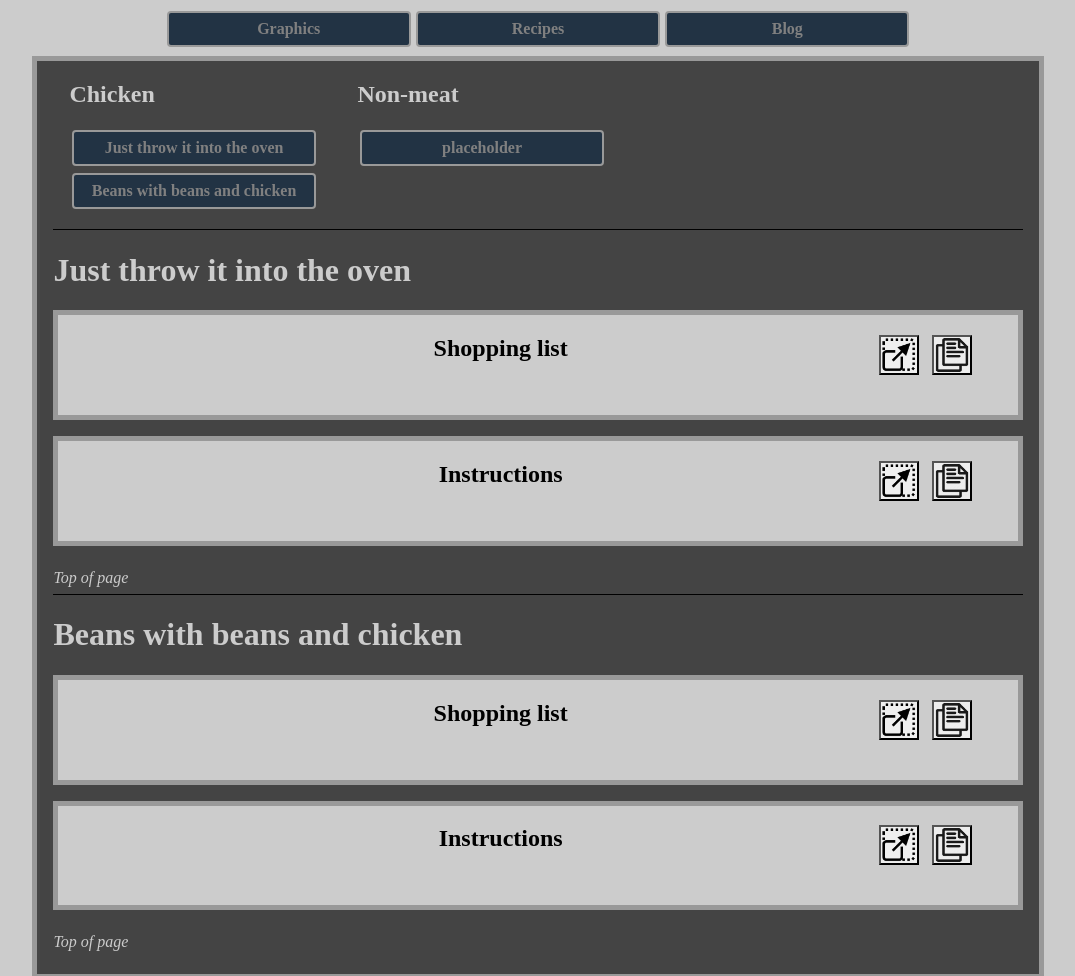
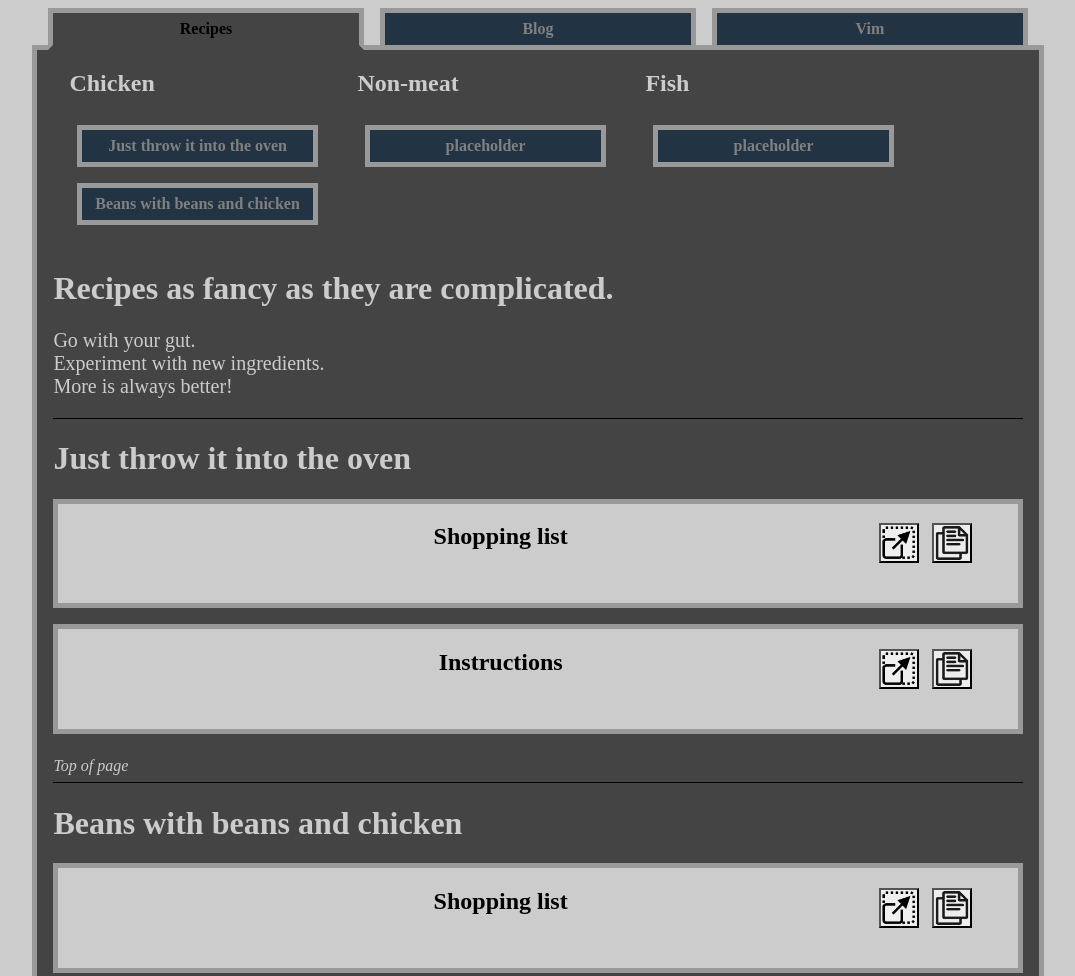
Before and after one commit to Trimblewick/GPUquick, a plain HTML site: page recipes.html in a window 1280 px wide. Shown: the top 976 px of the page, without its empty margins (102-1177 px from the left). Drawn offline with Linux system fonts and the light colour scheme.

Commit message:
Automated menubutton generation.

```diff
--- a/buttons.css
+++ b/buttons.css
@@ -1,27 +1,41 @@
 .button-menu {
-    width: 15em;
+    width: 100%;
     height: auto;
+    display: inline-block;
+    border: 4pt solid #999;
+    background: #234;
+    border-radius: 0;
+    font-weight: bold;
+}
 
+.button-menu-void {
+    width: 5%;
+    height: calc(100%-4pt);
     display: inline-block;
-    border: 2pt solid #999;
-    margin: 2pt;
-    margin-bottom: 3pt;
+    border-bottom: 4pt solid #999;
+    border-radius: 0;
+}
+
+.button-toc {
+    width: 90%;
+    height: auto;
+    display: inline-block;
+    border: 4pt solid #999;
+    margin: 6pt;
     background: #234;
-    border-radius: 3pt;
+    border-radius: 0;
+    font-weight: bold;
+}
 
-    font-weight: bold;
+.linkhover:hover {
+    color: black;
+    background: #ccc;
 }
 
 .to-top {
 	text-align: left;
 	background: #444;
 	color: #ccc;
-}
-
-.to-top:hover {
-
-	color: #ccc;
-	background: #444;
 }
 
 .to-top:visited {
--- a/helpers.js
+++ b/helpers.js
@@ -3,28 +3,43 @@ function AddMenuButtons()
   var header = document.getElementsByTagName("header")[0];
   //Name, Href
   var listOfButtons = [
-    ["Graphics", "dx.html"],
     ["Recipes", "recipes.html"],
-    ["Blog", ""]
-
+    ["Blog", "blog.html"],
+    ["Vim", "vim.html"]
   ];
 
+  var voidButton = document.createElement('div');
+  voidButton.setAttribute('class', 'button-menu-void');
+  header.appendChild(voidButton);
+
+  var currentPage = window.location.pathname.split("/").pop();
   for (var i = 0; i < listOfButtons.length; ++i)
   {
     var textNode = document.createTextNode(listOfButtons[i][0]);
     var menuButton = document.createElement('div');
     var hyperLink = document.createElement('a');
+    menuButton.setAttribute('class', 'button-menu linkhover');
+    menuButton.onclick = function () { currentButton=listOfButtons[i][0]; };
 
-    //add link and text to button
-    hyperLink.href = listOfButtons[i][1];
+    if (listOfButtons[i][1] != currentPage)
+    {
+      hyperLink.href = listOfButtons[i][1];
+    }
+    else
+    {
+			menuButton.setAttribute('style', 'border-bottom-color: #444; background-color: #444;');
+			hyperLink.setAttribute('style', 'color: black;');
+    }
+
     hyperLink.appendChild(textNode);
-
-    //set class
-    menuButton.className = 'button-menu';
     menuButton.appendChild(hyperLink);
 
-    //append
+    //append button
     header.appendChild(menuButton);
+    //append void button inbetween
+    voidButton = document.createElement('div');
+    voidButton.setAttribute('class', 'button-menu-void');
+    header.appendChild(voidButton);
   }
 }
 
@@ -91,14 +106,6 @@ function AddCodeBlock(instructionBlockId, fileName)
   instructionBlock.appendChild(codeBlock);
 }
 
-function TestTest(asdf)
-{
-  var keke = document.createElement('h1');
-  var textNode = document.createTextNode("TESTS");
-  keke.appendChild(textNode);
-  asdf.appendChild(keke);
-}
-
 function AddCollapsableBlockHeader(idcollapse, rubriktext)
 {
   var parentTag = document.getElementsByTagName('script');
@@ -125,9 +132,3 @@ function AddCollapsableBlockHeader(idcollapse, rubriktext)
 
   parentTag.appendChild(colblockhead);
 }
-
-
-//function AddTocMenu (loc)
-//{
-//  for (var i = 0; i < listOfButtons.length; ++i)
-//}
--- a/recipes.html
+++ b/recipes.html
@@ -11,54 +11,54 @@
 </head>
 <body>
   <main>
+    <div id="wrapper">
     <header>
       <script>
       AddMenuButtons();
       </script>
     </header>
 
-    <div id="wrapper">
       <div id="post-wrapper">
 
 
 		<div id="toc-wrapper"> <!-- menu -->
-      <div id="toc">
+      <div id="toc"> <!--column-->
       <h2>Chicken</h2>
-      <div class="button-menu"><a href=#rslngiskiten onclick="Collapse(this, 'lslngiskiten');Collapse(this, 'islngiskiten')"> Just throw it into the oven </a></div>
-      <div class="button-menu"><a href=#rbnormedkykling onclick="Collapse(this, 'lbnormedkykling');Collapse(this, 'ibnormedkykling')"> Beans with beans and chicken </a></div>
+      <div class="button-toc linkhover"><a href=#rslngiskiten onclick="Collapse(this, 'lslngiskiten');Collapse(this, 'islngiskiten')"> Just throw it into the oven </a></div>
+      <div class="button-toc linkhover"><a href=#rbnormedkykling onclick="Collapse(this, 'lbnormedkykling');Collapse(this, 'ibnormedkykling')"> Beans with beans and chicken </a></div>
       </div>
-      <div id="toc">
+
+      <div id="toc"> <!--column-->
       <h2>Non-meat</h2>
-      <div class="button-menu"><a href=#rslngiskiten>placeholder</a></div>
+      <div class="button-toc linkhover"><a href=#rslngiskiten>placeholder</a></div>
+      </div>
+
+      <div id="toc"> <!--column-->
+      <h2>Fish</h2>
+      <div class="button-toc linkhover"><a href=#rslngiskiten>placeholder</a></div>
       </div>
       		</div> <!-- end menu -->
 
 
+	<h1>Recipes as fancy as they are complicated. </h1>
+	 <p>Go with your gut. <br/>
+	  Experiment with new ingredients. <br/>
+	  More is always better! </p>
 
       <div id="post">
 	<h1 id=rslngiskiten> Just throw it into the oven </h1>
-	  <!--The recipes are as fancy as they are complicated. <br/>
-	  Where instructions are lacking, just go with your gut! <br/>
-	  If you fancy a certain ingredient, add more of it.-->
 	<div id="collapsableblock">
 	<script>AddCollapsableBlockHeader("lslngiskiten", "Shopping list");</script>
-          <!--<div id="collapsableblockheader">
-	    <div>
-              <button class="button-copy" onclick="CopyDivToClipboard('lslngiskiten')"></button>
-              <button class="button-collapse" onclick="Collapse(this, 'lslngiskiten')"></button>
-	    </div>
-            <h2>Shopping list</h2>
-	  </div>-->
           <div id="lslngiskiten" style="display: none">
 	  <p><b>Ingredients:</b><br/>
-	  Chicken breasts - 500-1000 grams <br/>
-	  Chorizo sausage - 300-500 grams <br/>
+	  Chicken breasts <br/>
+	  Chorizo sausage <br/>
 	  Zucchini <br/>
 	  Pepper <br/>
-	  Onions - 4-5 <br/>
+	  Onions <br/>
 	  Garlic <br/>
-	  Chickpeas - 1-2 cans<br/>
-	  Mixed olives - 200 grams<br/>
+	  Chickpeas <br/>
+	  Mixed olives <br/>
 	  <br/>
 	  <b>Carbs:</b><br/>
 	  Couscous or rice<br/></p>
@@ -73,13 +73,7 @@
 	  </div>
         </div>
         <div id="collapsableblock">
-          <div id="collapsableblockheader">
-	    <div>
-              <button class="button-copy" onclick="CopyDivToClipboard('islngiskiten')"></button>
-              <button class="button-collapse" onclick="Collapse(this, 'islngiskiten')"></button>
-	    </div>
-            <h2>Instructions</h2>
-          </div>
+	<script>AddCollapsableBlockHeader("islngiskiten", "Instructions");</script>
           <div id="islngiskiten" style="display: none">
 	  <p>Set oven to <b>175</b> degrees celsius.<br/></p>
 	  <p>Chop all choppable ingredients.<br/>
@@ -96,13 +90,7 @@
 	<div id="post">
 	<h1 id=rbnormedkykling> Beans with beans and chicken </h1>
 	<div id="collapsableblock">
-          <div id="collapsableblockheader">
-	    <div>
-              <button class="button-copy" onclick="CopyDivToClipboard('lbnormedkykling')"></button>
-              <button class="button-collapse" onclick="Collapse(this, 'lbnormedkykling')"></button>
-	    </div>
-            <h2>Shopping list</h2>
-          </div>
+	<script>AddCollapsableBlockHeader("lbnormedkykling", "Shopping list");</script>
           <div id="lbnormedkykling" style="display: none">
 	  <p><b>Ingredients:</b><br/>
 	  Chicken breasts <br/>
@@ -124,13 +112,7 @@
 	  </div>
         </div>
         <div id="collapsableblock">
-          <div id="collapsableblockheader">
-	    <div>
-              <button class="button-copy" onclick="CopyDivToClipboard('ibnormedkykling')"></button>
-              <button class="button-collapse" onclick="Collapse(this, 'ibnormedkykling')"></button>
-	    </div>
-            <h2>Instructions</h2>
-          </div>
+	<script>AddCollapsableBlockHeader("ibnormedkykling", "Instructions");</script>
           <div id="ibnormedkykling" style="display: none">
 	  <p>Chop and fry onions and chicken breasts in a large pot.<br/>
 	  Add all but the brocolli. As soon as the sauce is boiling add the brocolli.</p>
--- a/style.css
+++ b/style.css
@@ -10,22 +10,20 @@ main {
 }
 
 footer {
-    padding-top: 2em;
     text-align: center;
 }
 
 p {
-  font-size: 1.2em;
+  font-size: 1.25em;
 }
 
 header {
   height: auto;
-  width: auto;
-  float:top;
+  width: 100%;
+  float: bottom;
   text-align: center;
   color: black;
-  margin-bottom: 4pt;
-
+  display: flex;
 }
 a {
     display: block;
@@ -42,10 +40,8 @@ a:visited {
   color: grey;
 }
 
-
 a:hover {
-    color: black;
-    background: #eff;
+  color: black;
 }
 
 #wrapper {
@@ -81,6 +77,7 @@ a:hover {
   padding-top: 0;
   color: #ccc;
   border:4pt solid #999;
+  border-top: 0;
   background-color: #444;
 }
 
```
